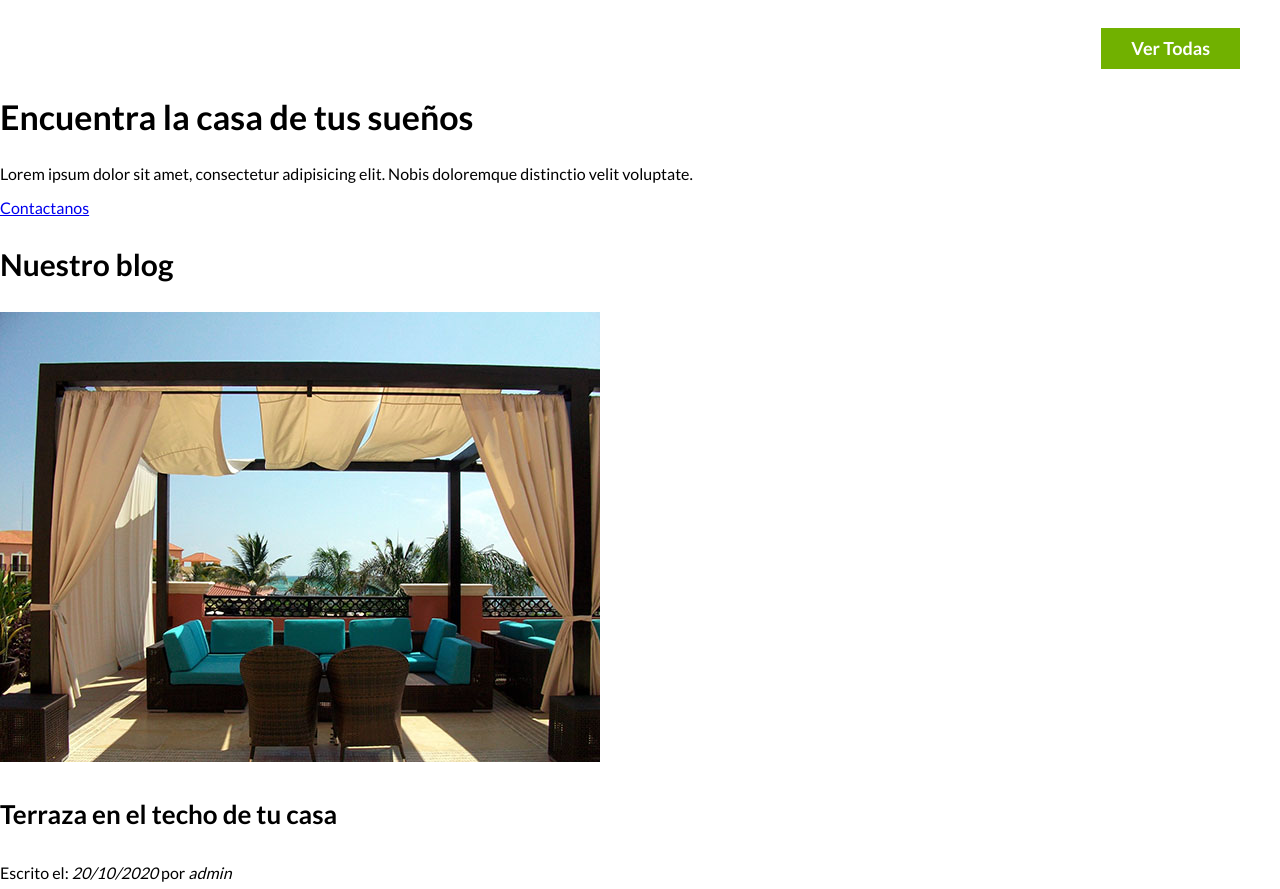
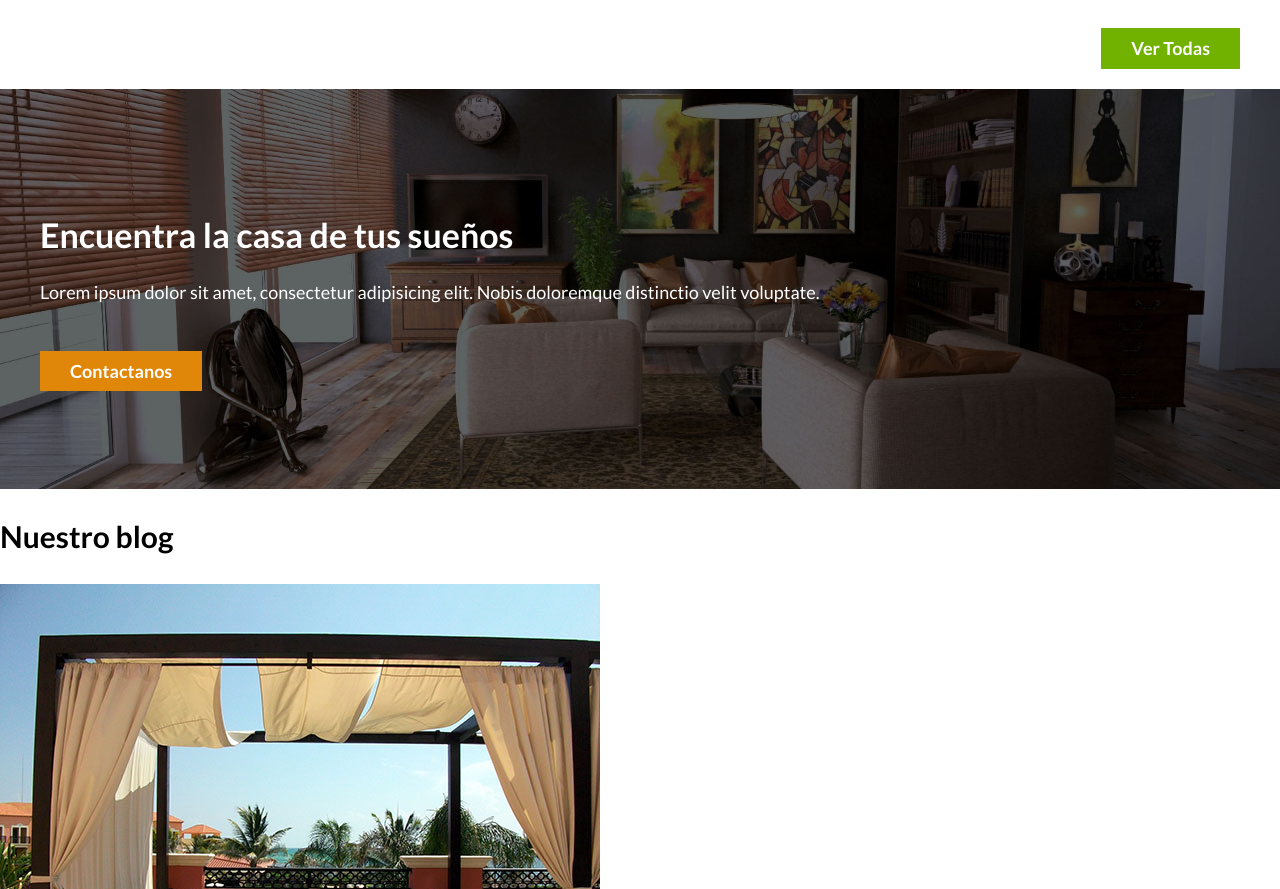
Before and after one commit to Dreamsroses/bienes-raices, a plain HTML site: page index.html in a window 1280 px wide. Shown: the part 2037-2926 px from the top of the page. Drawn offline with Linux system fonts and the light colour scheme.

Commit message:
add seccion css contacto

```diff
--- a/assets/css/style.css
+++ b/assets/css/style.css
@@ -173,3 +173,23 @@ h4{
     display: flex;
     justify-content: flex-end;
 }
+
+
+/* Contacto home */
+.imagen-contacto{
+    background-image: url(../img/encuentra.jpg);
+    height: 40rem;
+    background-position: center center;
+    background-size: cover;
+    display: flex;
+    align-items: center;
+}
+
+.contenido-contacto{
+    flex: 1;
+    color: #ffffff;
+}
+
+.contenido-contacto p{
+    font-size: 1.8rem;
+}
--- a/index.html
+++ b/index.html
@@ -138,11 +138,15 @@
     </main>
 
 
-    <!-- seccion 4 -->
-    <section>
-        <h2>Encuentra la casa de tus sueños</h2>
-        <p>Lorem ipsum dolor sit amet, consectetur adipisicing elit. Nobis doloremque distinctio velit voluptate.</p>
-        <a href="contacto.html">Contactanos</a>
+    <!-- Contacto -->
+
+    <section class="imagen-contacto">
+        <div class="contenedor contenido-contacto">
+            <h2>Encuentra la casa de tus sueños</h2>
+            <p>Lorem ipsum dolor sit amet, consectetur adipisicing elit. Nobis doloremque distinctio velit voluptate.
+            </p>
+            <a href="contacto.html" class="boton boton-amarillo">Contactanos</a>
+        </div>
     </section>
 
     <!-- Blog -->
```
Also changed, not shown: 1 other file.
